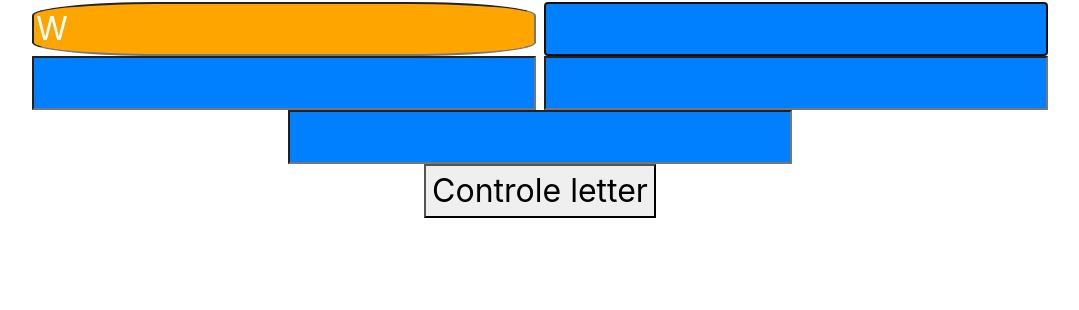
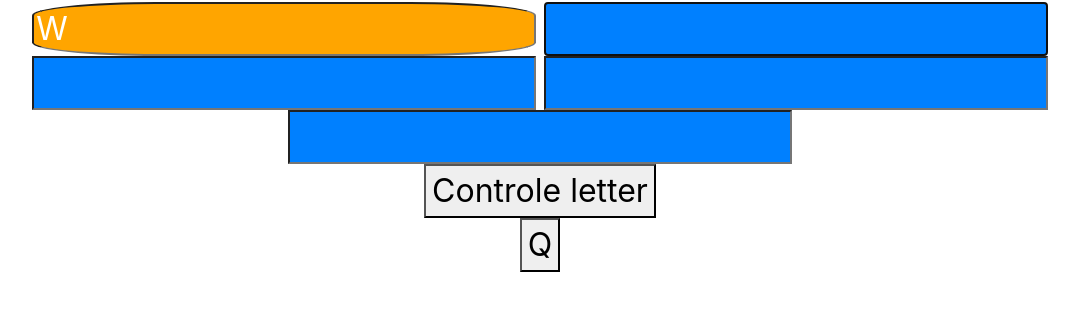
Before and after one commit to Arvidvdc/lingo, a plain HTML site: page index.html in a window 1280 px wide. Shown: the part 54-364 px from the top of the page, without its empty margins (100-1179 px from the left). Drawn offline with nearby package versions, Linux system fonts and the light colour scheme.

Commit message:
Trello 11: eerste toetsenbord letter maken in html

```diff
--- a/index.html
+++ b/index.html
@@ -31,7 +31,12 @@
                 <button id="ctrlLetter">Controle letter</button>
             </div>
         </div>
-    <!-- </div> container -->
+        <div class="row justify-content-center">
+            <div class="col-md-2 align-self-center text-center">
+                <button id="letterQ">Q</button>
+            </div>
+        </div>
+    </div><!-- container -->
 
     <script type="text/javascript" src="assets\js\lib\jquery-3.4.1.js"></script>
     <script src="assets\js\lingo.js"></script>
```
